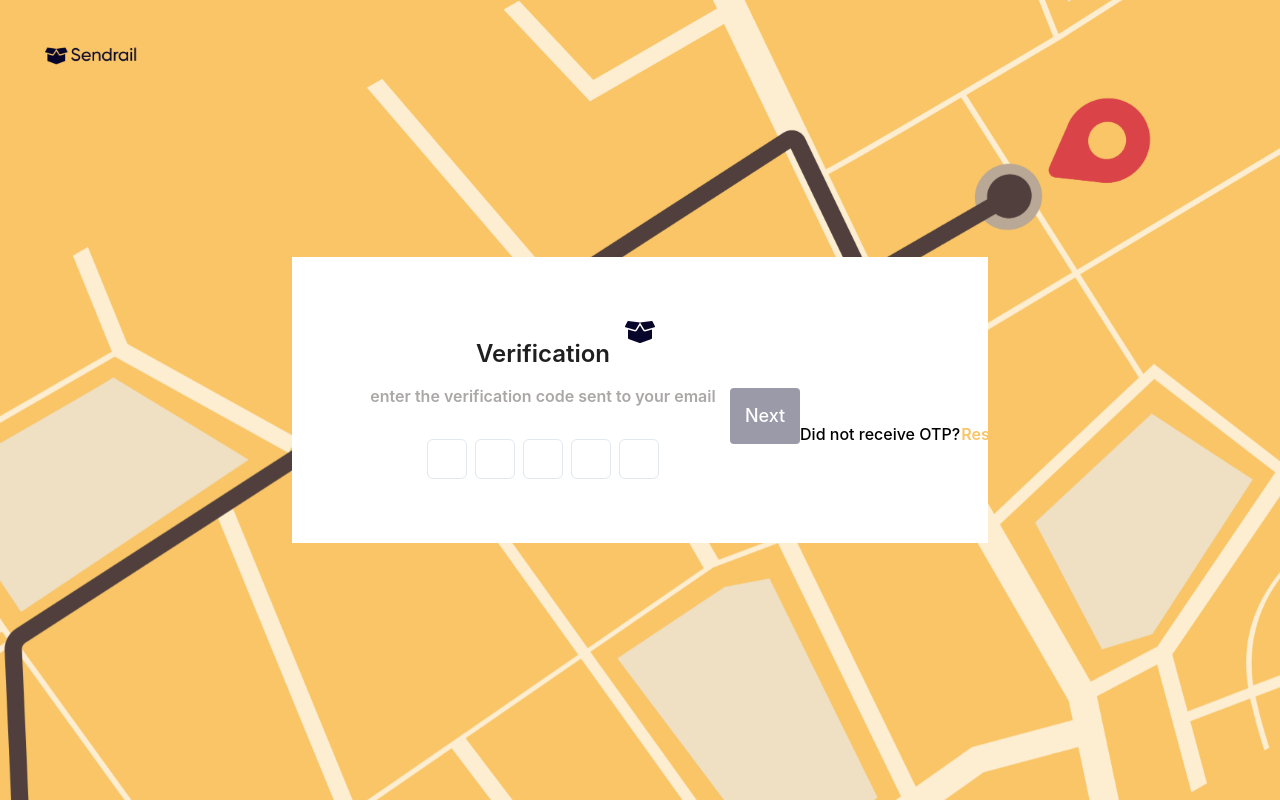
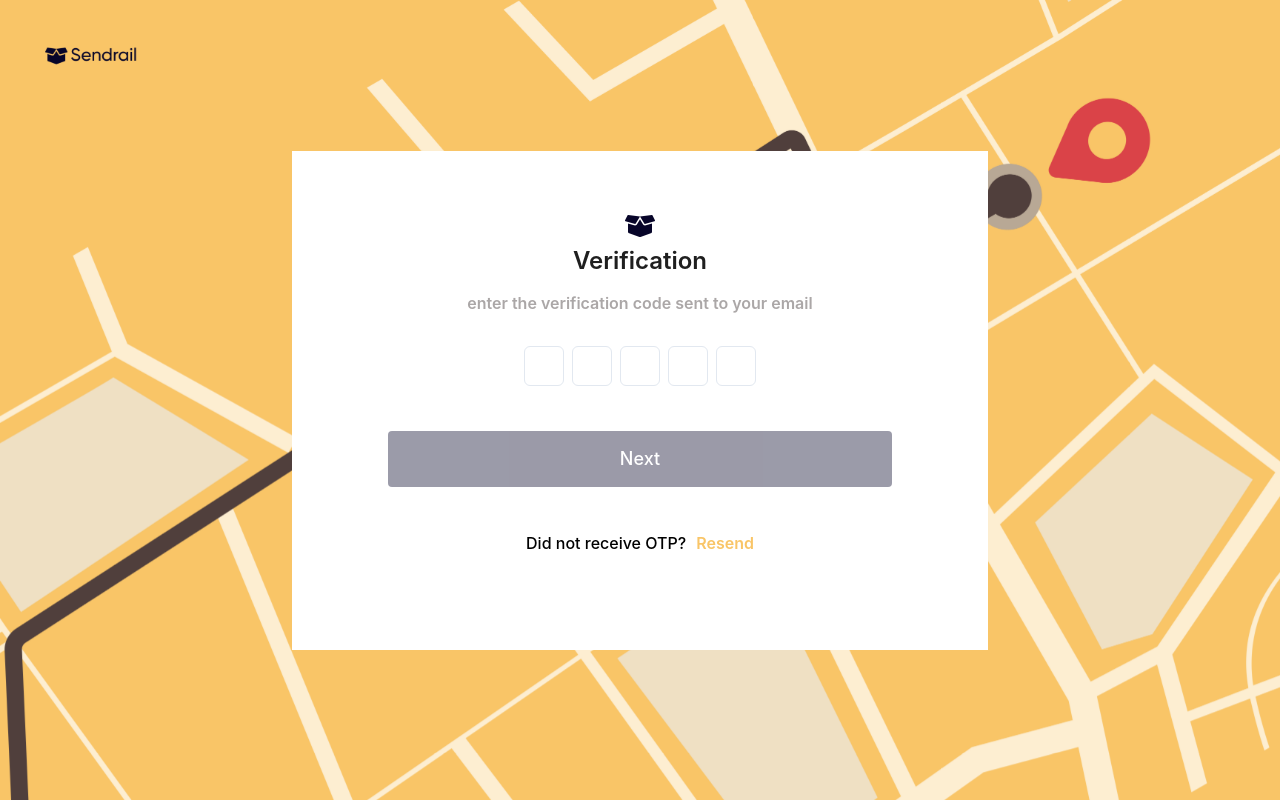
Before and after one commit to Tosin-Mayowa/sendrail, a React (Create React App) app: page /verify in a window 1280 px wide. Built offline with nearby package versions, Linux system fonts and the light colour scheme.

Commit message:
update design

```diff
--- a/src/pages/Verification.tsx
+++ b/src/pages/Verification.tsx
@@ -55,7 +55,8 @@ console.log({code});
         <Flex alignSelf="center">
           <Image src={Logo} alt="Sendrail" width="30px" height="22px" objectFit="cover" />
         </Flex>
-        <Flex width="35.5rem">
+        <Flex flexDir="column" width="35.5rem" padding="
+13px 32px 32px 32px">
           <Flex
             alignSelf="center"
             flexDir="column"
```
